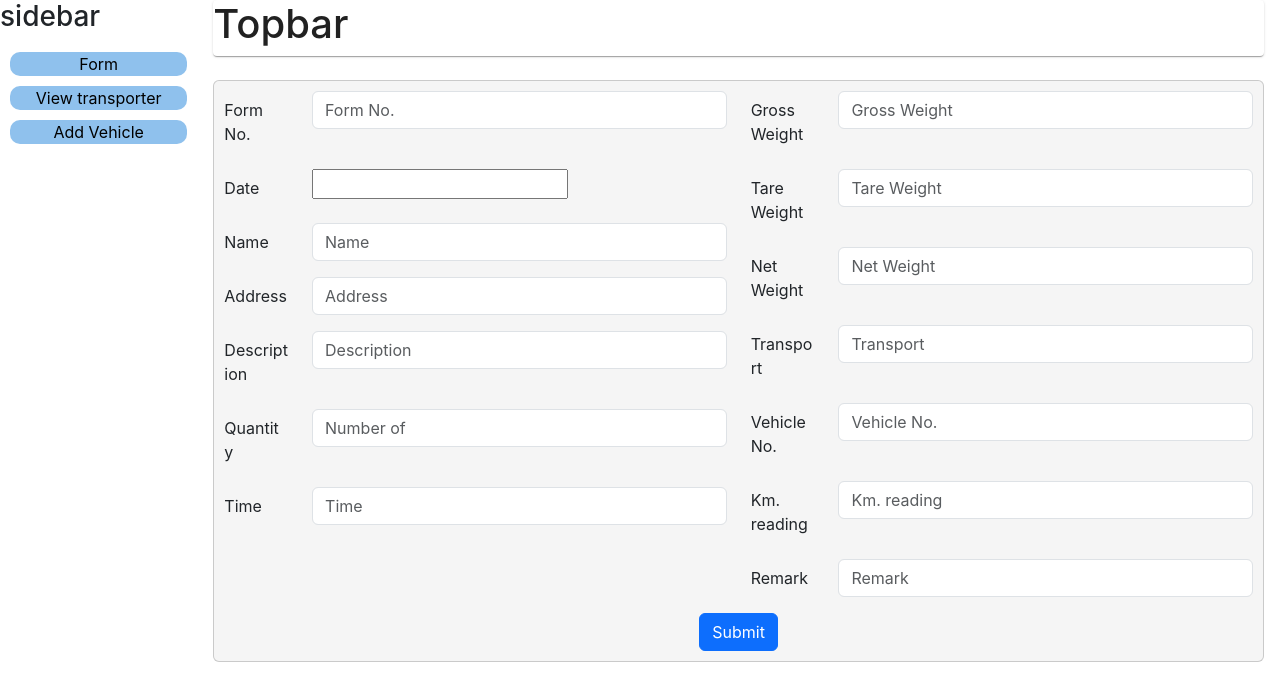
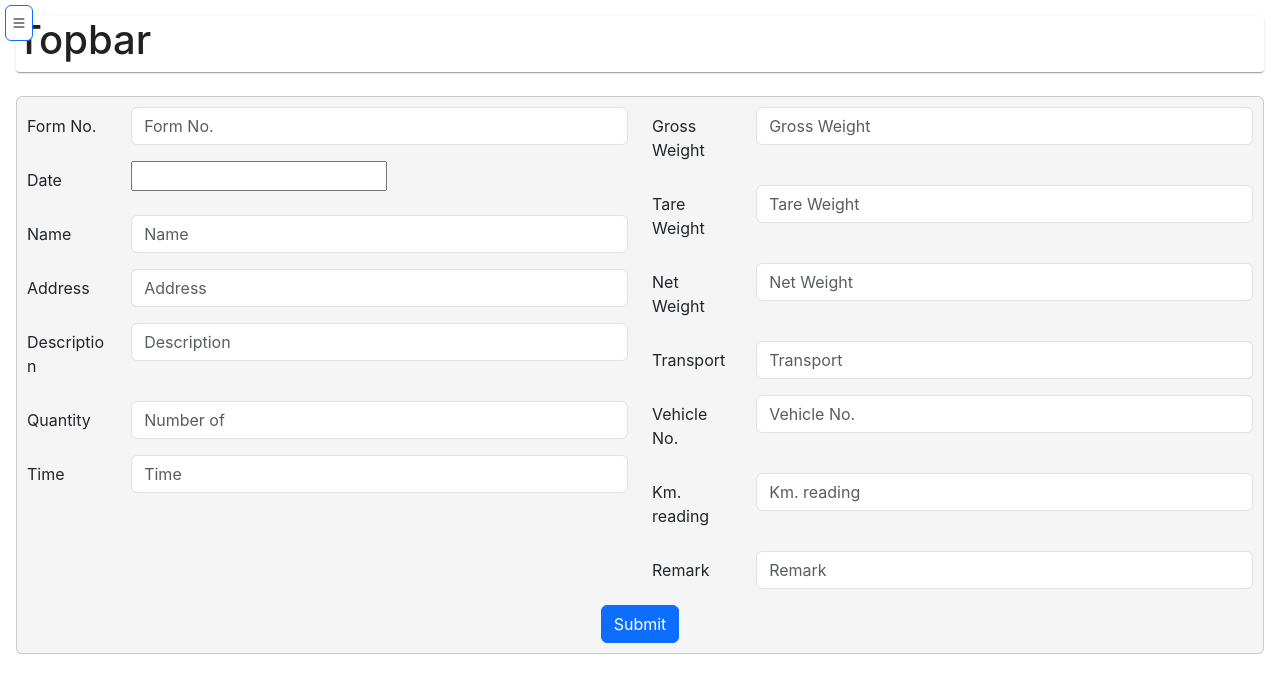
Before and after one commit to UchitChavda/Stone_App, a React (Create React App) app: page / in a window 1280 px wide. Shown: the top 700 px of the page. Built offline with nearby package versions, Linux system fonts and the light colour scheme.

Commit message:
menu button added

```diff
--- a/package.json
+++ b/package.json
@@ -10,6 +10,7 @@
     "@testing-library/react": "^13.4.0",
     "@testing-library/user-event": "^13.5.0",
     "bootstrap": "^5.3.3",
+    "bootstrap-icons": "^1.11.3",
     "react": "^18.3.1",
     "react-bootstrap": "^2.10.3",
     "react-datepicker": "^7.2.0",
--- a/src/App.js
+++ b/src/App.js
@@ -9,6 +9,8 @@ import { useState } from 'react';
 import { BrowserRouter as Router, Routes, Route } from 'react-router-dom';
 import ViewTransporter from './Pages/ViewTransporter';
 import AddVehicle from './Pages/AddVehicle';
+import MenuButton from './Pages/MenuButton';
+
 
 function App() {
 
@@ -17,13 +19,14 @@ function App() {
   return (
     <Router>
       <div>
-        <Grid container spacing={2} lg={12} md={12} sm={12} xs={12}>
+        <Grid container columnSpacing={2} lg={12} md={12} sm={12} xs={12}>
           {isHovered && (
             <>
               <Grid item lg={2} md={2} sm={2} xs={2}>
-                <Sidebar isHovered={isHovered} setIsHovered={setIsHovered} />
+                <Sidebar />
               </Grid>
               <Grid item lg={10} md={10} sm={10} xs={10}>
+                <MenuButton isHovered={isHovered} setIsHovered={setIsHovered} />
                 <Topbar />
                 <Routes>
                   <Route path="/" element={<Main />} />
@@ -36,10 +39,11 @@ function App() {
 
           {!isHovered && (
             <>
-              <Grid item lg={1} md={1} sm={1} xs={1}>
+              {/* <Grid item lg={1} md={0} sm={0} xs={0}>
                 <Sidebar isHovered={isHovered} setIsHovered={setIsHovered} />
-              </Grid>
-              <Grid item lg={11} md={11} sm={11} xs={11}>
+              </Grid> */}
+              <Grid item lg={12} md={12} sm={12} xs={12} style={{marginLeft: '16px', marginTop: '16px'}}>
+                <MenuButton isHovered={isHovered} setIsHovered={setIsHovered} />
                 <Topbar />
                 <Routes>
                   <Route path="/" element={<Main />} />
--- /dev/null
+++ b/src/Pages/MenuButton.jsx
@@ -0,0 +1,29 @@
+import React from 'react'
+import "bootstrap-icons/font/bootstrap-icons.css";
+import { Button } from 'react-bootstrap';
+
+function MenuButton({ isHovered, setIsHovered }) {
+    return (
+        <>
+            <div style={{
+                position:'absolute',
+                top: 5,
+                left: 5,
+                zIndex: 1000
+            }}>
+                <Button
+                onClick={() => setIsHovered(!isHovered)}
+                style={{
+                    backgroundColor: "white",
+                    // border: "none",
+                    padding: "5px"
+                }}
+                >
+                    <i class="bi bi-list" style={{color: "black"}}></i>
+                </Button>
+            </div>
+        </>
+    )
+}
+
+export default MenuButton
--- a/src/Pages/Sidebar.jsx
+++ b/src/Pages/Sidebar.jsx
@@ -16,8 +16,8 @@ function Sidebar({ isHovered, setIsHovered }) {
     return (
         <div>
             <Card
-                onMouseEnter={handleclick1}
-                onMouseLeave={handleclick2}
+                // onMouseEnter={handleclick1}
+                // onMouseLeave={handleclick2}
                 style={{
                     height: "98vh",
                     border: 'none'
```
Also changed, not shown: 1 other file (tests, documents, lock files or other folders).
